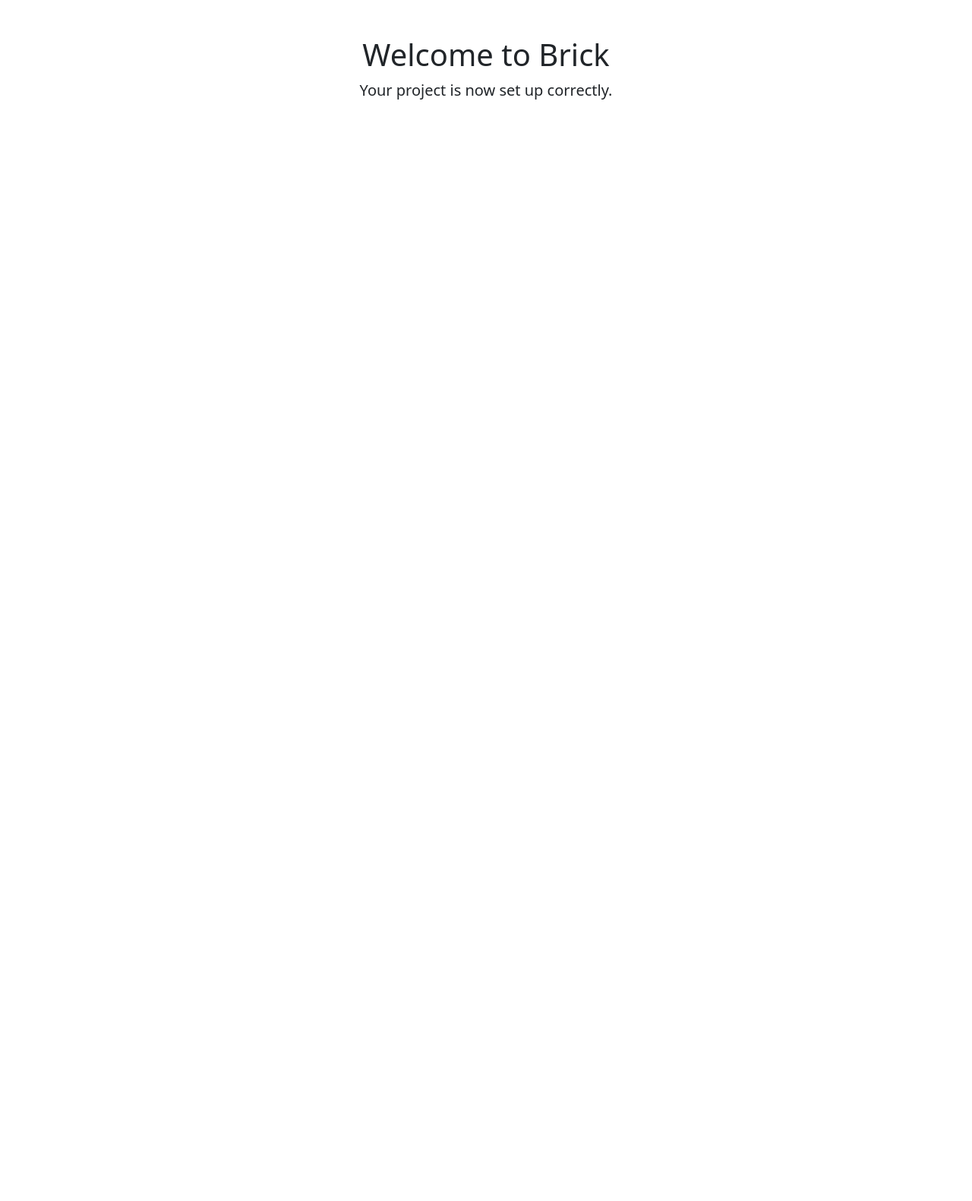
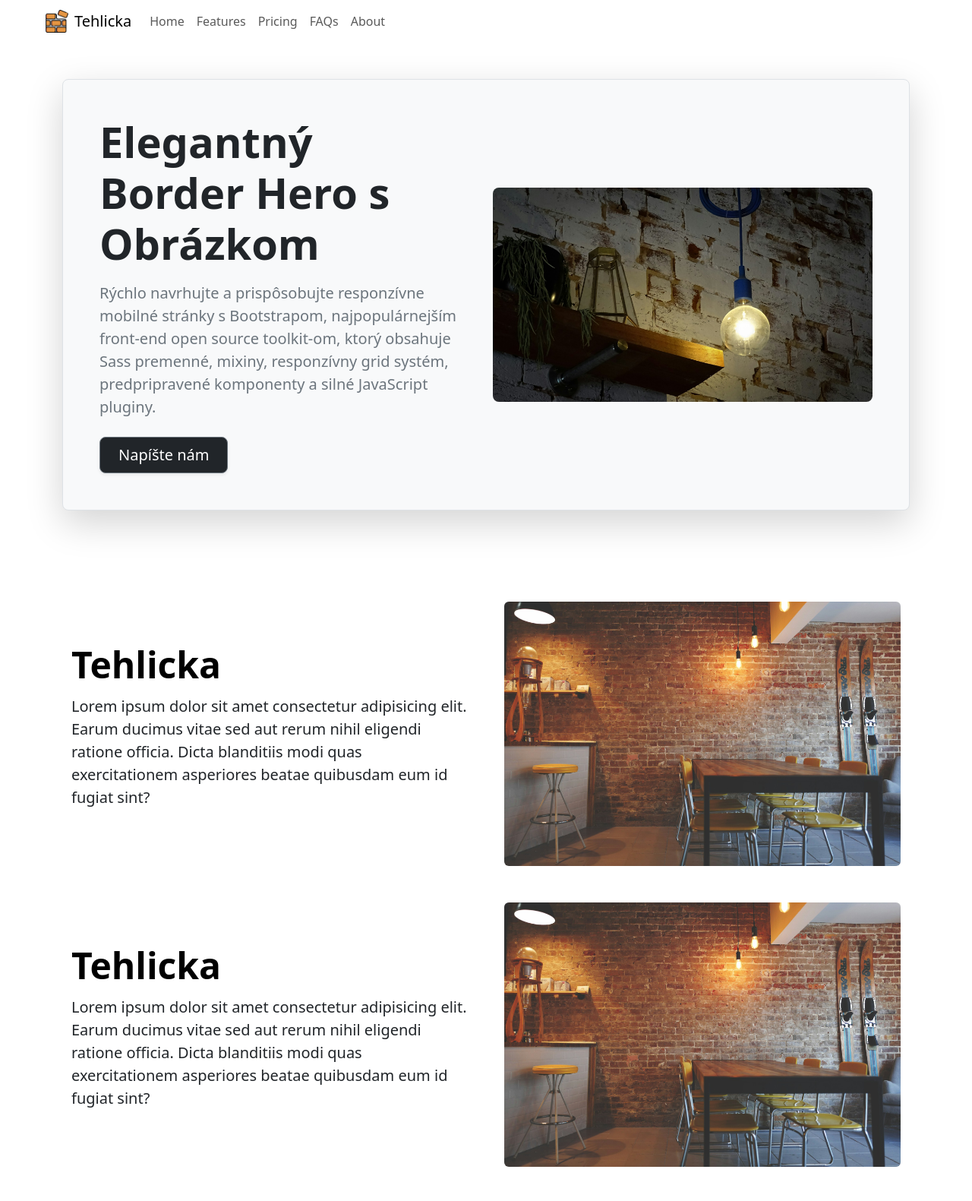
Before and after one commit to Nosfemoth/brick, a plain HTML site: page brick/index.html in a window 1280 px wide. Shown: the top 1581 px of the page at 76% size. Before the commit the page ends 800 px from the top, so only its background shows below. Drawn offline with nearby package versions, Linux system fonts and the light colour scheme.

Commit message:
changes regarding file conductivity and added a lot of bootstrap deisgn with some first images as place-holders

```diff
--- a/brick/index.html
+++ b/brick/index.html
@@ -11,18 +11,138 @@
 </head>
 
 <body>
-    <header class="container py-5 text-center">
-        <h1>Welcome to Brick</h1>
-        <p class="lead">Your project is now set up correctly.</p>
-    </header>
+    <!--Navbar-->
+    <nav class="navbar navbar-expand-lg navbar-light position-top ms-5">
+    <div class="container-fluid">
 
-    <main class="container">
+        <!-- Brand + Logo -->
+        <a href="index.html" class="navbar-brand d-flex align-items-center">
+        <img src="assets/img/logo.png" alt="Tehlicka" height="30" width="30" class="me-2">
+        Tehlicka
+        </a>
 
+        <!-- Hamburger / Toggle -->
+        <button class="navbar-toggler" type="button" data-bs-toggle="collapse" data-bs-target="#mainNavbar">
+        <span class="navbar-toggler-icon"></span>
+        </button>
+
+        <!-- Collapsible content -->
+        <div class="collapse navbar-collapse" id="mainNavbar">
+
+        <!-- Left links -->
+        <ul class="navbar-nav me-auto mb-2 mb-lg-0">
+            <li class="nav-item"><a href="#" class="nav-link">Home</a></li>
+            <li class="nav-item"><a href="#" class="nav-link">Features</a></li>
+            <li class="nav-item"><a href="#" class="nav-link">Pricing</a></li>
+            <li class="nav-item"><a href="#" class="nav-link">FAQs</a></li>
+            <li class="nav-item"><a href="#" class="nav-link">About</a></li>
+        </ul>
+
+        <!-- Right elements (ak chceš niečo doplniť) -->
+        <div class="d-flex align-items-center">
+            <a class="nav-link text-white" href="#"><i class="fas fa-bell"></i></a>
+        </div>
+
+        </div>
+    </div>
+    </nav>
+
+<div class="container my-5">
+  <div class="d-flex flex-column flex-lg-row align-items-center rounded-3 border shadow-lg p-4 p-lg-5 bg-light">
+
+    <!-- Textová časť -->
+    <div class="flex-fill pe-lg-4">
+      <h1 class="display-4 fw-bold text-dark mb-3">
+        Elegantný Border Hero s Obrázkom
+      </h1>
+      <p class="lead text-secondary mb-4">
+        Rýchlo navrhujte a prispôsobujte responzívne mobilné stránky s Bootstrapom, najpopulárnejším front-end open source toolkit-om, ktorý obsahuje Sass premenné, mixiny, responzívny grid systém, predpripravené komponenty a silné JavaScript pluginy.
+      </p>
+      <div class="d-grid gap-2 d-md-flex justify-content-md-start">
+        <button type="button" class="btn btn-secondary bg-dark btn-lg px-4 shadow-sm">
+          Napíšte nám
+        </button>
+      </div>
+    </div>
+
+    <!-- Obrázok -->
+    <div class="flex-shrink-0 ms-lg-3" style="max-width: 500px;">
+      <img src="assets/img/vlad-kutepov-QlDF8uCBhfE-unsplash.jpg"
+           class="img-fluid rounded-3"
+           alt="Image">
+    </div>
+
+  </div>
+</div>
+
+
+
+
+    <main class="container col-xxl-8 px-4 py-5">
+        <div class="row flex-lg-row-reverse align-items-center g-5 py-4">
+            <div class="col-10 col-sm-8 col-lg-6">
+                <img src="assets/img/drew-coffman-jUOaONoXJQk-unsplash.jpg" alt="tehelna stena" class="d-block mx-lg-auto img-fluid rounded" width="700" height="500">
+            </div>
+
+            <div class="col-lg-6">
+                <h1 class="display-5 fw-bold text-body-emphasis lh-1 mb-3"> Tehlicka</h1>
+                <p class="lead">Lorem ipsum dolor sit amet consectetur adipisicing elit.
+                    Earum ducimus vitae sed aut rerum nihil eligendi ratione officia.
+                    Dicta blanditiis modi quas exercitationem asperiores beatae quibusdam eum id fugiat sint?</p>
+            </div>
+        </div>
+
+        <div class="row flex-lg-row-reverse align-items-center g-5 py-4">
+            <div class="col-10 col-sm-8 col-lg-6">
+                <img src="assets/img/drew-coffman-jUOaONoXJQk-unsplash.jpg" alt="tehelna stena" class="d-block mx-lg-auto img-fluid rounded" width="700" height="500">
+            </div>
+
+            <div class="col-lg-6">
+                <h1 class="display-5 fw-bold text-body-emphasis lh-1 mb-3"> Tehlicka</h1>
+                <p class="lead">Lorem ipsum dolor sit amet consectetur adipisicing elit.
+                    Earum ducimus vitae sed aut rerum nihil eligendi ratione officia.
+                    Dicta blanditiis modi quas exercitationem asperiores beatae quibusdam eum id fugiat sint?</p>
+            </div>
+        </div>
+
+        <div class="row flex-lg-row-reverse align-items-center g-5 py-4">
+            <div class="col-10 col-sm-8 col-lg-6">
+                <img src="assets/img/drew-coffman-jUOaONoXJQk-unsplash.jpg" alt="tehelna stena" class="d-block mx-lg-auto img-fluid rounded" width="700" height="500">
+            </div>
+
+            <div class="col-lg-6">
+                <h1 class="display-5 fw-bold text-body-emphasis lh-1 mb-3"> Tehlicka</h1>
+                <p class="lead">Lorem ipsum dolor sit amet consectetur adipisicing elit.
+                    Earum ducimus vitae sed aut rerum nihil eligendi ratione officia.
+                    Dicta blanditiis modi quas exercitationem asperiores beatae quibusdam eum id fugiat sint?</p>
+            </div>
+        </div>
     </main>
 
-    <!-- Bootstrap Bundle JS (CDN) -->
+    <footer class="text-center bg-body-tertiary position-bottom">
+        <div class="container pt-4">
+            <section class="mb-4">
+            <a class="btn btn-link btn-floating btn-lg text-body m-1" href="#!" role="button">
+                <i class="fab fa-google"></i>
+            </a>
+
+            <a class="btn btn-link btn-floating btn-lg text-body m-1" href="#!" role="button">
+                <i class="fab fa-google"></i>
+            </a>
+
+            <a class="btn btn-link btn-floating btn-lg text-body m-1" href="#!" role="button">
+                <i class="fab fa-google"></i>
+            </a>
+            </section>
+        </div>
+
+        <div class="text-center p-3" style="background-color: rgba(0, 0, 0, 0.05);">
+            © 2025 Všetky práva vyhradené:
+            <a class="text-body" href="https://mdbootstrap.com/">Dárius Zápach</a>
+        </div>
+    </footer>
+
     <script src="https://cdn.jsdelivr.net/npm/bootstrap@5.3.3/dist/js/bootstrap.bundle.min.js"></script>
-    <!-- Your Custom JS -->
     <script src="assets/js/main.js"></script>
 </body>
 </html>
```
Also changed, not shown: brick/assets/img/drew-coffman-jUOaONoXJQk-unsplash.jpg (added), brick/assets/img/logo.png (added), brick/assets/img/maksym-tymchyk-AAsuvkUFbzQ-unsplash.jpg (added), brick/assets/img/vlad-kutepov-QlDF8uCBhfE-unsplash.jpg (added).
